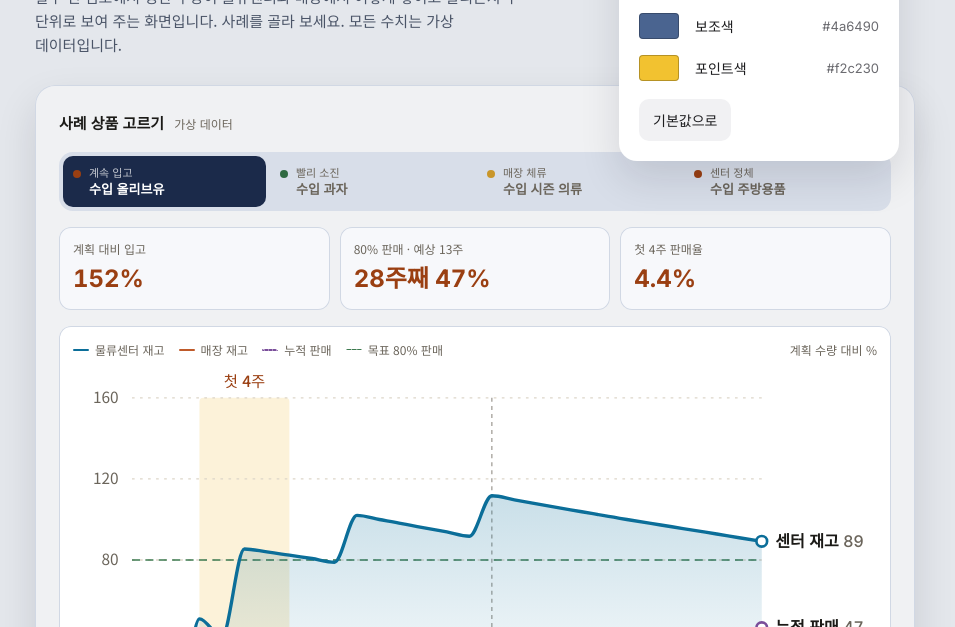
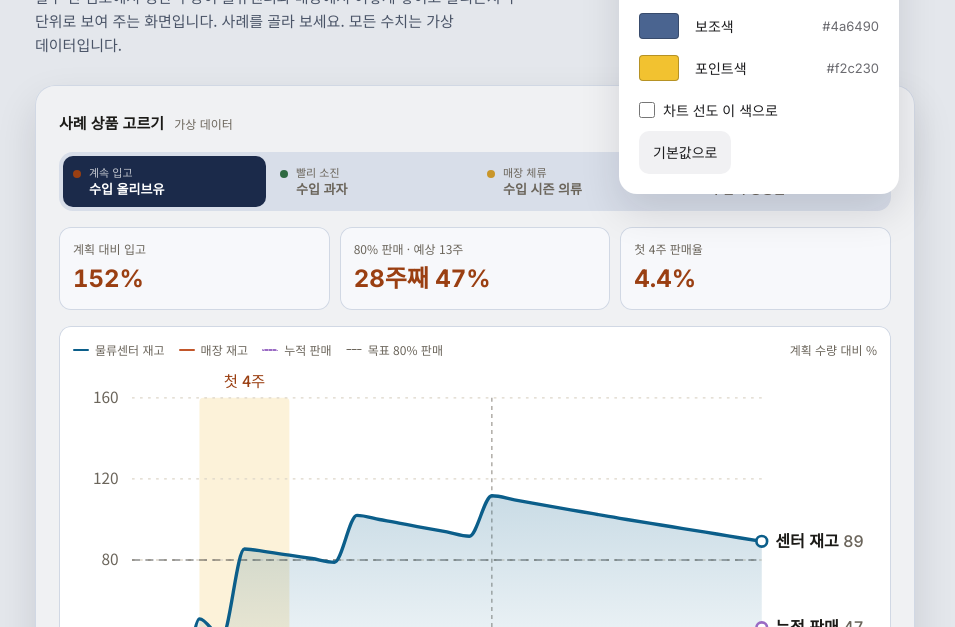
Before and after one commit to rustyhaa/import-lifecycle-demo, a plain HTML site: page index.html in a window 1280 px wide. Both pictures are taken after a click on the button 965 px from the left and 49 px from the top of the page. Shown: the part 173-800 px from the top of the page, without its empty margins (165-1120 px from the left). Drawn offline with Linux system fonts and the light colour scheme.

Commit message:
팔레트별 차트 선 색(검증 세트), 사용자 지정에 '차트 선도 이 색으로' 선택 칸과 경고, 목표선 회색
Co-Authored-By: Claude Opus 5.5 <noreply@anthropic.com>

```diff
--- a/index.html
+++ b/index.html
@@ -152,7 +152,7 @@ th:first-child,td:first-child{text-align:left}
 .lv-good.lv{background:var(--ok-fg)} .lv-warn.lv{background:#C9962A} .lv-alert.lv{background:var(--warn-fg)}
 .kpi strong.bad{color:var(--warn-fg)} .kpi strong.ok{color:var(--ok-fg)}
 .legend .unit{margin-left:auto}
-.legend i.goal{height:0;border-top:1.5px dashed var(--good);background:none}
+.legend i.goal{height:0;border-top:1.5px dashed var(--card-muted);background:none}
 body{word-break:keep-all;overflow-wrap:anywhere}
 .steps h4{font-size:17px}
 svg.plot text{font-size:11.5px}
@@ -221,6 +221,11 @@ svg.plot .t-end tspan{fill:var(--card-muted);font-weight:500;font-family:var(--f
 @media (prefers-color-scheme: dark){:root:not([data-theme="light"]) .label,:root:not([data-theme="light"]) .eyebrow{color:var(--c3)}}
 .steps li{background:var(--surface)}
 .steps b{color:var(--c2)}
+
+.chk{display:flex;align-items:center;gap:8px;font-size:14px;margin-top:10px;cursor:pointer}
+.chk input{width:16px;height:16px;margin:0;accent-color:var(--c1)}
+.chk-note{margin:6px 0 0;font-size:12px;line-height:1.5;color:var(--pop-muted)}
+.chk-note::before{content:"⚠ "}
 </style>
 
 </head>
@@ -237,6 +242,8 @@ svg.plot .t-end tspan{fill:var(--card-muted);font-weight:500;font-family:var(--f
         <div class="row"><label class="sw" id="sw1"><input type="color" id="in1" aria-label="주조색"></label><span>주조색</span><code id="hx1"></code></div>
         <div class="row"><label class="sw" id="sw2"><input type="color" id="in2" aria-label="보조색"></label><span>보조색</span><code id="hx2"></code></div>
         <div class="row"><label class="sw" id="sw3"><input type="color" id="in3" aria-label="포인트색"></label><span>포인트색</span><code id="hx3"></code></div>
+        <label class="chk"><input type="checkbox" id="chartOwn"> 차트 선도 이 색으로</label>
+        <p class="chk-note" id="chartWarn" hidden></p>
         <button class="reset" id="reset" type="button">기본값으로</button>
       </div>
     </div>
@@ -278,16 +285,16 @@ svg.plot .t-end tspan{fill:var(--card-muted);font-weight:500;font-family:var(--f
 <script>
 (function(){
   var PRESETS=[
-    {name:'차콜',c:['#2E2E30','#6E6A64','#D8BE8A']},
-    {name:'네이비',c:['#1B2A4A','#4A6490','#F2C230']},
-    {name:'포레스트',c:['#1E3B2F','#5C7D68','#E0B866']},
-    {name:'버건디',c:['#4A1D26','#8E5C62','#E7AF84']},
-    {name:'올리브',c:['#5E5120','#948656','#EAD9A0']}
+    {name:'차콜',c:['#2E2E30','#6E6A64','#D8BE8A'],chart:['#0B5E8A','#C2562A','#9A6BC4']},
+    {name:'네이비',c:['#1B2A4A','#4A6490','#F2C230'],chart:['#1D4FA8','#D0762A','#1FA39A']},
+    {name:'포레스트',c:['#1E3B2F','#5C7D68','#E0B866'],chart:['#2E7D4F','#8F4A9E','#B47F18']},
+    {name:'버건디',c:['#4A1D26','#8E5C62','#E7AF84'],chart:['#A63A50','#3E6FB0','#B7862E']},
+    {name:'올리브',c:['#5E5120','#948656','#EAD9A0'],chart:['#5E6E14','#A8456E','#3E86C9']}
   ];
   var CUSTOM_DEFAULT=['#1B2A4A','#4A6490','#F2C230'];
   var KEY='srcrev-theme-v1';
   var st={pal:0,custom:CUSTOM_DEFAULT.slice(),mode:null};
-  try{var sv=JSON.parse(localStorage.getItem(KEY)||'null');if(sv){st.pal=sv.pal;st.custom=sv.custom||st.custom;st.mode=sv.mode||null;}}catch(e){}
+  try{var sv=JSON.parse(localStorage.getItem(KEY)||'null');if(sv){st.pal=sv.pal;st.custom=sv.custom||st.custom;st.mode=sv.mode||null;st.chartOwn=!!sv.chartOwn;}}catch(e){}
   function save(){try{localStorage.setItem(KEY,JSON.stringify(st));}catch(e){}}
   var root=document.documentElement, mq=window.matchMedia('(prefers-color-scheme: dark)');
   function cols(){return st.pal==='custom'?st.custom:PRESETS[st.pal]?PRESETS[st.pal].c:PRESETS[0].c;}
@@ -311,8 +318,9 @@ svg.plot .t-end tspan{fill:var(--card-muted);font-weight:500;font-family:var(--f
     var inp=document.getElementById('in'+n);
     inp.addEventListener('input',function(){st.custom[n-1]=inp.value.toUpperCase();st.pal='custom';apply();save();});
   });
-  document.getElementById('reset').onclick=function(){st.custom=CUSTOM_DEFAULT.slice();apply();save();};
+  document.getElementById('reset').onclick=function(){st.custom=CUSTOM_DEFAULT.slice();st.chartOwn=false;apply();save();};
 
+  document.getElementById('chartOwn').addEventListener('change',function(e){st.chartOwn=e.target.checked;st.pal='custom';apply();save();});
   modeBtn.onclick=function(){st.mode=isDark()?'light':'dark';apply();save();};
   mq.addEventListener&&mq.addEventListener('change',function(){if(!st.mode)apply();});
 
@@ -320,9 +328,19 @@ svg.plot .t-end tspan{fill:var(--card-muted);font-weight:500;font-family:var(--f
   var SUN='<svg viewBox="0 0 16 16" aria-hidden="true"><circle cx="8" cy="8" r="3" fill="none" stroke="currentColor" stroke-width="1.4"/><path d="M8 1v1.8M8 13.2V15M1 8h1.8M13.2 8H15M3 3l1.3 1.3M11.7 11.7 13 13M3 13l1.3-1.3M11.7 4.3 13 3" stroke="currentColor" stroke-width="1.4" stroke-linecap="round"/></svg>';
 
   function onc(h){var r=parseInt(h.substr(1,2),16),g=parseInt(h.substr(3,2),16),b=parseInt(h.substr(5,2),16);return (0.2126*r+0.7152*g+0.0722*b)/255>0.62?'#15161A':'#FFFFFF';}
+  function lab(h){var c=[1,3,5].map(function(i){var v=parseInt(h.substr(i,2),16)/255;return v<=0.04045?v/12.92:Math.pow((v+0.055)/1.055,2.4);});
+    var l=Math.cbrt(0.4122214708*c[0]+0.5363325363*c[1]+0.0514459929*c[2]),m=Math.cbrt(0.2119034982*c[0]+0.6806995451*c[1]+0.1073969566*c[2]),s=Math.cbrt(0.0883024619*c[0]+0.2817188376*c[1]+0.6299787005*c[2]);
+    return [0.2104542553*l+0.7936177850*m-0.0040720468*s,1.9779984951*l-2.4285922050*m+0.4505937099*s,0.0259040371*l+0.7827717662*m-0.8086757660*s];}
+  function minDE(a){var p=a.map(lab),m=1e9;for(var i=0;i<a.length;i++)for(var j=i+1;j<a.length;j++){var d=Math.hypot(p[i][0]-p[j][0],p[i][1]-p[j][1],p[i][2]-p[j][2])*100;if(d<m)m=d;}return m;}
+  function contrastW(h){var c=[1,3,5].map(function(i){var v=parseInt(h.substr(i,2),16)/255;return v<=0.04045?v/12.92:Math.pow((v+0.055)/1.055,2.4);});var L=0.2126*c[0]+0.7152*c[1]+0.0722*c[2];return 1.05/(L+0.05);}
   function apply(){
     var c=cols();
     root.style.setProperty('--c1',c[0]);root.style.setProperty('--c2',c[1]);root.style.setProperty('--c3',c[2]);root.style.setProperty('--on-c1',onc(c[0]));root.style.setProperty('--on-c2',onc(c[1]));
+    var own=[st.custom[0],st.custom[2],st.custom[1]];
+    var ch=st.pal==='custom'?(st.chartOwn?own:PRESETS[0].chart):(PRESETS[st.pal]||PRESETS[0]).chart;
+    root.style.setProperty('--s-center',ch[0]);root.style.setProperty('--s-store',ch[1]);root.style.setProperty('--s-sales',ch[2]);
+    var co=document.getElementById('chartOwn'),wn=document.getElementById('chartWarn');
+    if(co){co.checked=!!st.chartOwn;var msg=[];if(st.chartOwn){if(minDE(own)<15)msg.push('비슷한 색이 있어 차트 선을 구분하기 어려울 수 있습니다.');if(own.some(function(h){return contrastW(h)<2.5;}))msg.push('밝은 색 선은 흰 바탕에서 잘 보이지 않을 수 있습니다.');}wn.textContent=msg.join(' ');wn.hidden=!msg.length;}
     if(st.mode)root.setAttribute('data-theme',st.mode);else root.removeAttribute('data-theme');
     var d=isDark();
     modeBtn.innerHTML=(d?SUN:MOON)+'<span>'+(d?'라이트':'다크')+'</span>';
@@ -409,7 +427,7 @@ svg.plot .t-end tspan{fill:var(--card-muted);font-weight:500;font-family:var(--f
     for(i=0;i<N;i+=4)h+='<text x="'+X(i)+'" y="'+(H-10)+'" text-anchor="middle">'+i+'주</text>';
     h+='<line x1="'+X(T0+EXPECT)+'" x2="'+X(T0+EXPECT)+'" y1="'+T+'" y2="'+(H-B)+'" stroke="var(--card-muted)" stroke-width="1" stroke-dasharray="3 3" opacity=".6"/>';
     h+='<text x="'+(X(T0+EXPECT)+5)+'" y="'+(H-B-6)+'" class="t-exp">예상 소진</text>';
-    h+='<line x1="'+L+'" x2="'+(W-R)+'" y1="'+Y(80)+'" y2="'+Y(80)+'" stroke="var(--good)" stroke-width="1.2" stroke-dasharray="6 4"/>';
+    h+='<line x1="'+L+'" x2="'+(W-R)+'" y1="'+Y(80)+'" y2="'+Y(80)+'" stroke="var(--card-fg)" stroke-opacity=".5" stroke-width="1.2" stroke-dasharray="6 4"/>';
     h+='<g clip-path="url(#reveal)">';
     var cy=c.center.map(Y);
     h+='<path d="'+smooth(xs,cy)+'L'+X(N-1)+','+Y(0)+'L'+X(0)+','+Y(0)+'Z" fill="url(#gC)"/>';
```
Also changed, not shown: pro.html (+27 -9 lines).
